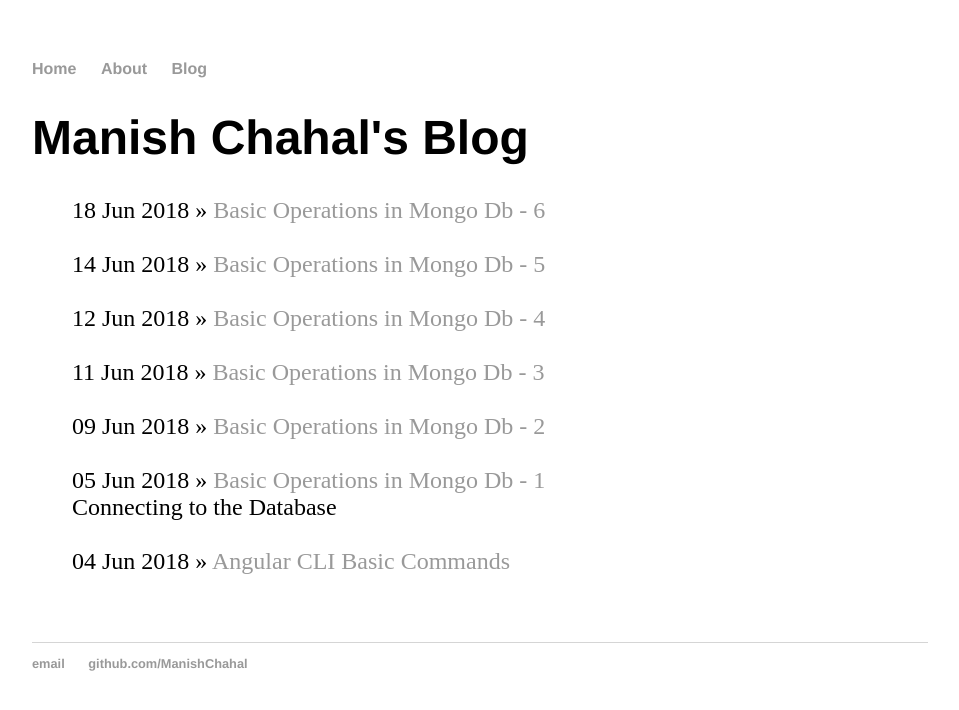
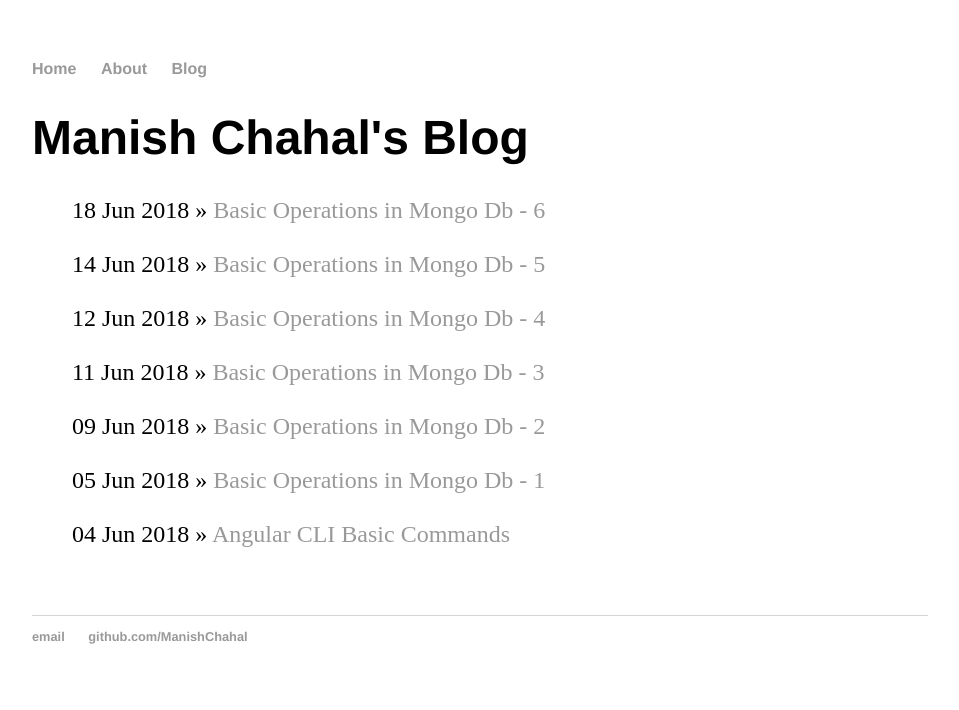
Before and after one commit to ManishChahal/manishchahal.github.io, a Jekyll site: the page built from blog/index.html, in a window 1280 px wide. Shown: the top 710 px of the page, without its empty margins (160-1119 px from the left). Built offline with Jekyll 4.4.1, drawn with Linux system fonts in a browser that asks for light colours.

Commit message:
Update index.html

```diff
--- a/blog/index.html
+++ b/blog/index.html
@@ -6,6 +6,6 @@
 	<ul class="posts">
 
 	  {% for post in site.posts %}
-	    <li><span>{{ post.date | date_to_string }}</span> » <a href="{{ post.url }}" title="{{ post.title }}">{{ post.title }}</a><br/><span style="font-size: 1em;">{{post.desc}}</span></li></br>
+	    <li><span>{{ post.date | date_to_string }}</span> » <a href="{{ post.url }}" title="{{ post.title }}">{{ post.title }}</a></li></br>
 	  {% endfor %}
 	</ul>
```
